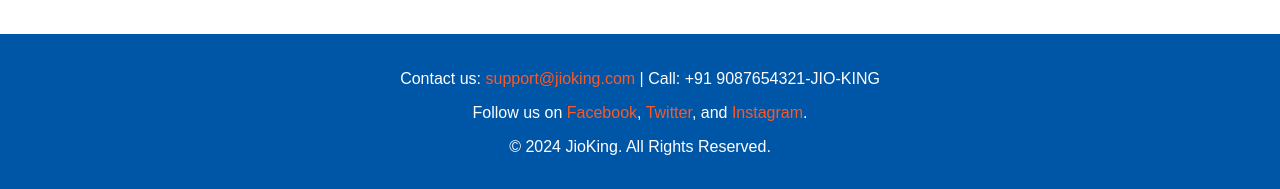
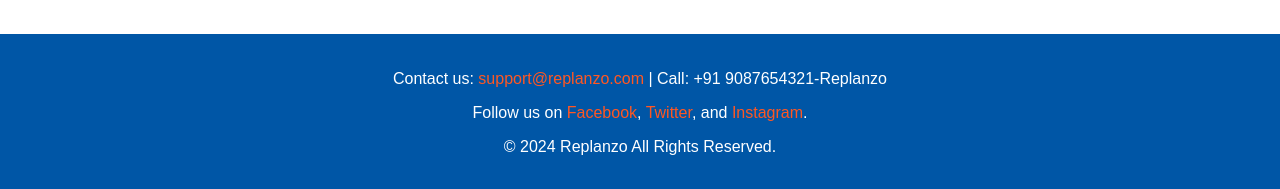
Before and after one commit to RutujaBharambe/Telecommunication, a plain HTML site: page index.html in a window 1280 px wide. Shown: the part 1435-1624 px from the top of the page. Drawn offline with Linux system fonts and the light colour scheme.

Commit message:
Update index.html

```diff
--- a/index.html
+++ b/index.html
@@ -56,9 +56,9 @@
 </section>
 
 <footer>
-    <p>Contact us: <a href="mailto:support@jioking.com">support@jioking.com</a> | Call: +91 9087654321-JIO-KING</p>
+    <p>Contact us: <a href="mailto:support@jioking.com">support@replanzo.com</a> | Call: +91 9087654321-Replanzo</p>
     <p>Follow us on <a href="https://www.google.com/search?q=facebook&rlz=1C1VDKB_enIN1075IN1075&oq=face&gs_lcrp=EgZjaHJvbWUqBwgBEAAYjwIyBggAEEUYOTIHCAEQABiPAjIHCAIQABiPAjIHCAMQABiPAjIGCAQQRRg8MgYIBRBFGD0yBggGEEUYPdIBCDI5NTNqMGo3qAIAsAIA&sourceid=chrome&ie=UTF-8">Facebook</a>, <a href="https://twitter.com/i/flow/signup">Twitter</a>, and <a href="https://www.instagram.com/rutu_bharambe/#">Instagram</a>.</p>
-    <p>&copy; 2024 JioKing. All Rights Reserved.</p>
+    <p>&copy; 2024 Replanzo All Rights Reserved.</p>
 </footer>
 
 <script src="Replanzo.js"></script>
```
